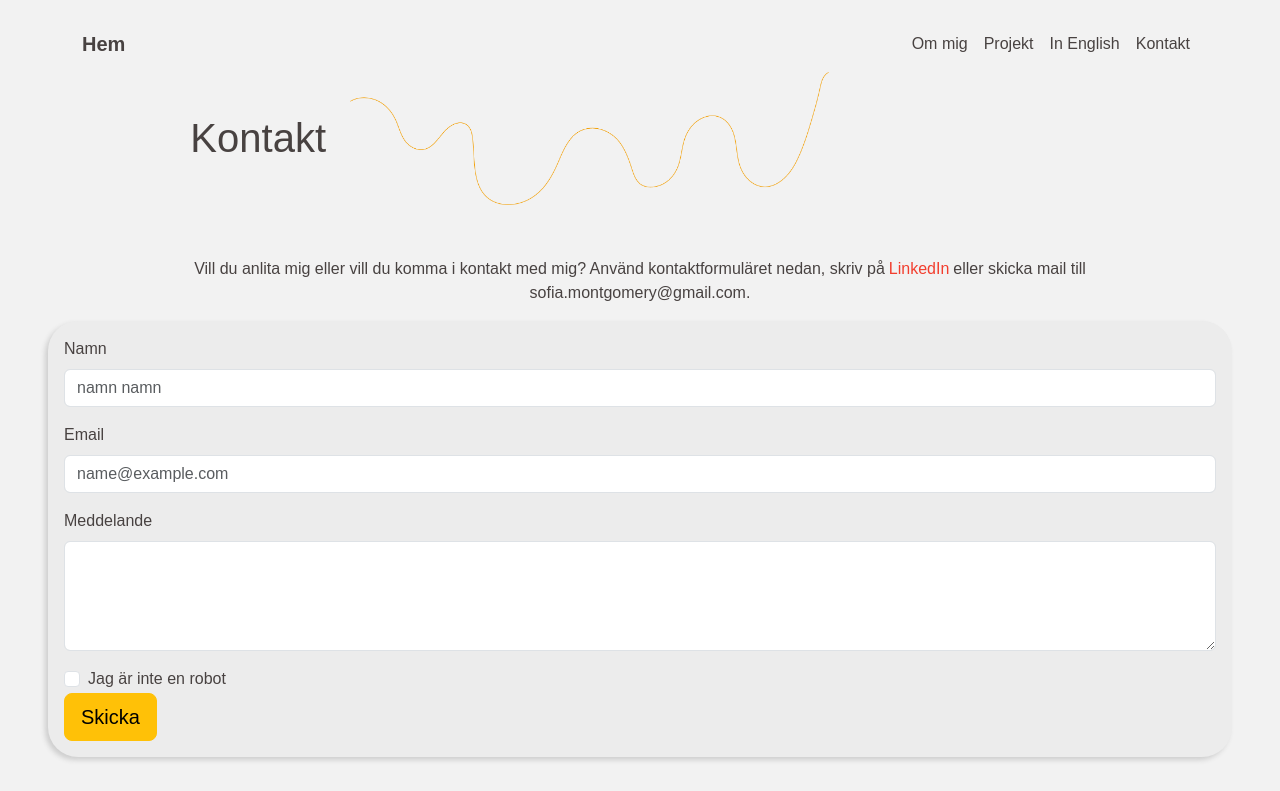
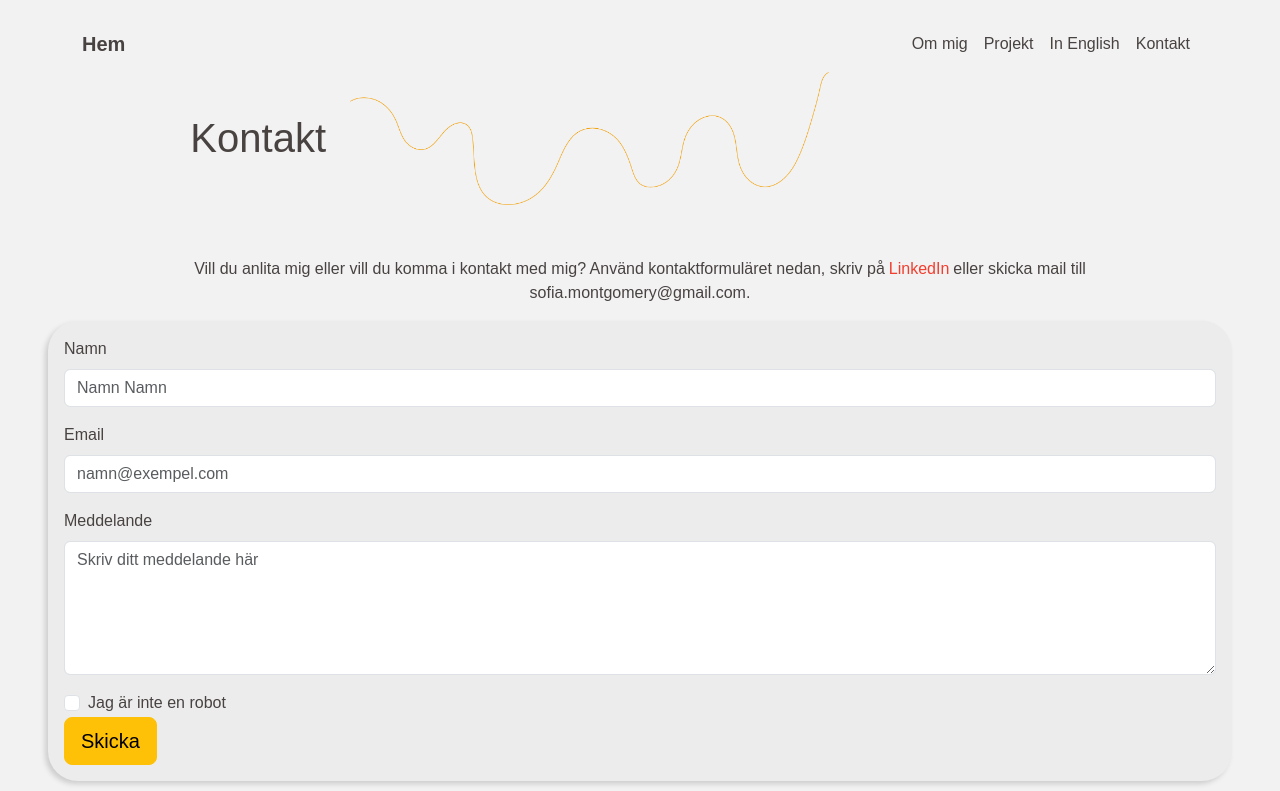
Before and after one commit to fiamont/new-portfolio, a React (Vite) app: page /contact in a window 1280 px wide. Shown: the top 791 px of the page. Built offline with nearby package versions, Linux system fonts and the light colour scheme; a web font is replaced by a local one.

Commit message:
working contactform with validation

```diff
--- a/src/components/features/Contact/ContactForm.jsx
+++ b/src/components/features/Contact/ContactForm.jsx
@@ -1,29 +1,110 @@
-import { StyledDiv, StyledButton } from "./ContactForm.styles";
+import { useState } from "react";
+import { StyledDiv } from "./ContactForm.styles";
 import { Form, Button } from "react-bootstrap";
 
-const ContactForm = () => {
+function ContactForm() {
+  const [validated, setValidated] = useState(false);
+  const [formData, setFormData] = useState({
+    name: "",
+    email: "",
+    message: "",
+    notARobot: false,
+  });
+
+  const handleChange = (event) => {
+    const { name, value, type, checked } = event.target;
+    const updatedData = {
+      ...formData,
+      [name]: type === "checkbox" ? checked : value,
+    };
+    console.log("Updated formData:", updatedData);
+    setFormData(updatedData);
+  };
+
+  // Utan console.log för ändring senare
+  /* const handleChange = (event) => {
+    const { name, value, type, checked } = event.target;
+    setFormData({
+      ...formData,
+      [name]: type === "checkbox" ? checked : value,
+    });
+  }; */
+
+  const handleSubmit = (event) => {
+    event.preventDefault();
+    const form = event.currentTarget;
+    if (form.checkValidity() === false) {
+      event.stopPropagation();
+    } else {
+      console.log("Form Data:", formData);
+    }
+
+    setValidated(true);
+  };
+
   return (
     <StyledDiv className="p-3">
-      <Form>
+      <Form noValidate validated={validated} onSubmit={handleSubmit}>
         <Form.Group className="mb-3" controlId="contactForm.ControlInput1">
           <Form.Label>Namn</Form.Label>
-          <Form.Control type="name" placeholder="namn namn" />
+          <Form.Control
+            required
+            type="text"
+            name="name"
+            placeholder="Namn Namn"
+            value={formData.name}
+            onChange={handleChange}
+          />
+          <Form.Control.Feedback type="invalid">
+            Namn saknas.
+          </Form.Control.Feedback>
         </Form.Group>
         <Form.Group className="mb-3" controlId="contactForm.ControlInput2">
           <Form.Label>Email</Form.Label>
-          <Form.Control type="email" placeholder="name@example.com" />
+          <Form.Control
+            required
+            type="email"
+            name="email"
+            placeholder="namn@exempel.com"
+            value={formData.email}
+            onChange={handleChange}
+          />
+          <Form.Control.Feedback type="invalid">
+            Email saknas eller innehåller inte @.
+          </Form.Control.Feedback>
         </Form.Group>
         <Form.Group className="mb-3" controlId="contactForm.ControlTextarea1">
           <Form.Label>Meddelande</Form.Label>
-          <Form.Control as="textarea" rows={4} />
+          <Form.Control
+            required
+            as="textarea"
+            rows={5}
+            name="message"
+            placeholder="Skriv ditt meddelande här"
+            value={formData.message}
+            onChange={handleChange}
+          />
+          <Form.Control.Feedback type="invalid">
+            Meddelande saknas.
+          </Form.Control.Feedback>
         </Form.Group>
-        <Form.Check label="Jag är inte en robot" />
+        <Form.Group>
+          <Form.Check
+            required
+            label="Jag är inte en robot"
+            name="notARobot"
+            feedback="Klicka i rutan."
+            feedbackType="invalid"
+            checked={formData.notARobot}
+            onChange={handleChange}
+          />
+        </Form.Group>
         <Button variant="warning" type="submit" size="lg">
           Skicka
         </Button>
       </Form>
     </StyledDiv>
   );
-};
+}
 
 export default ContactForm;
```
